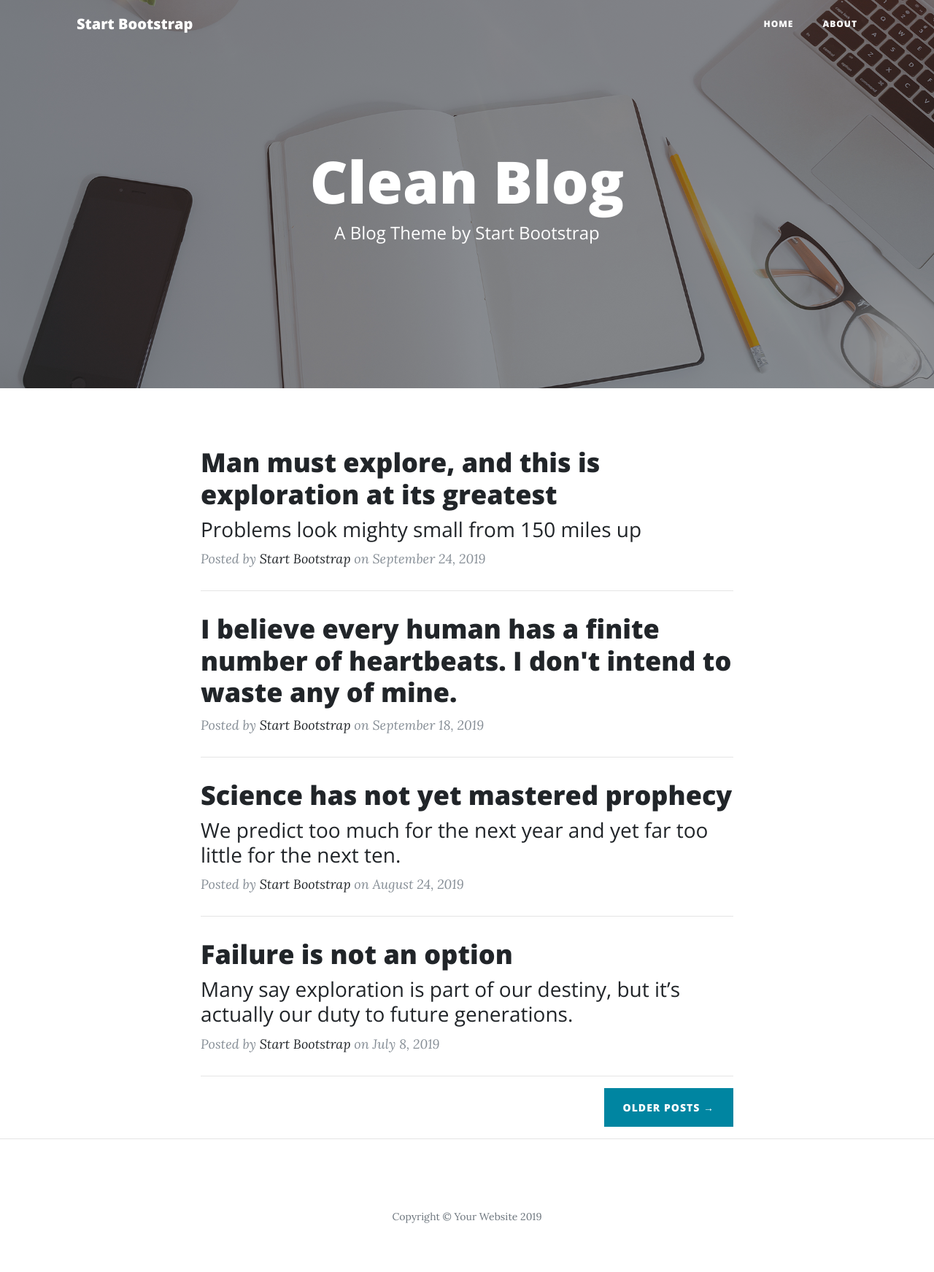
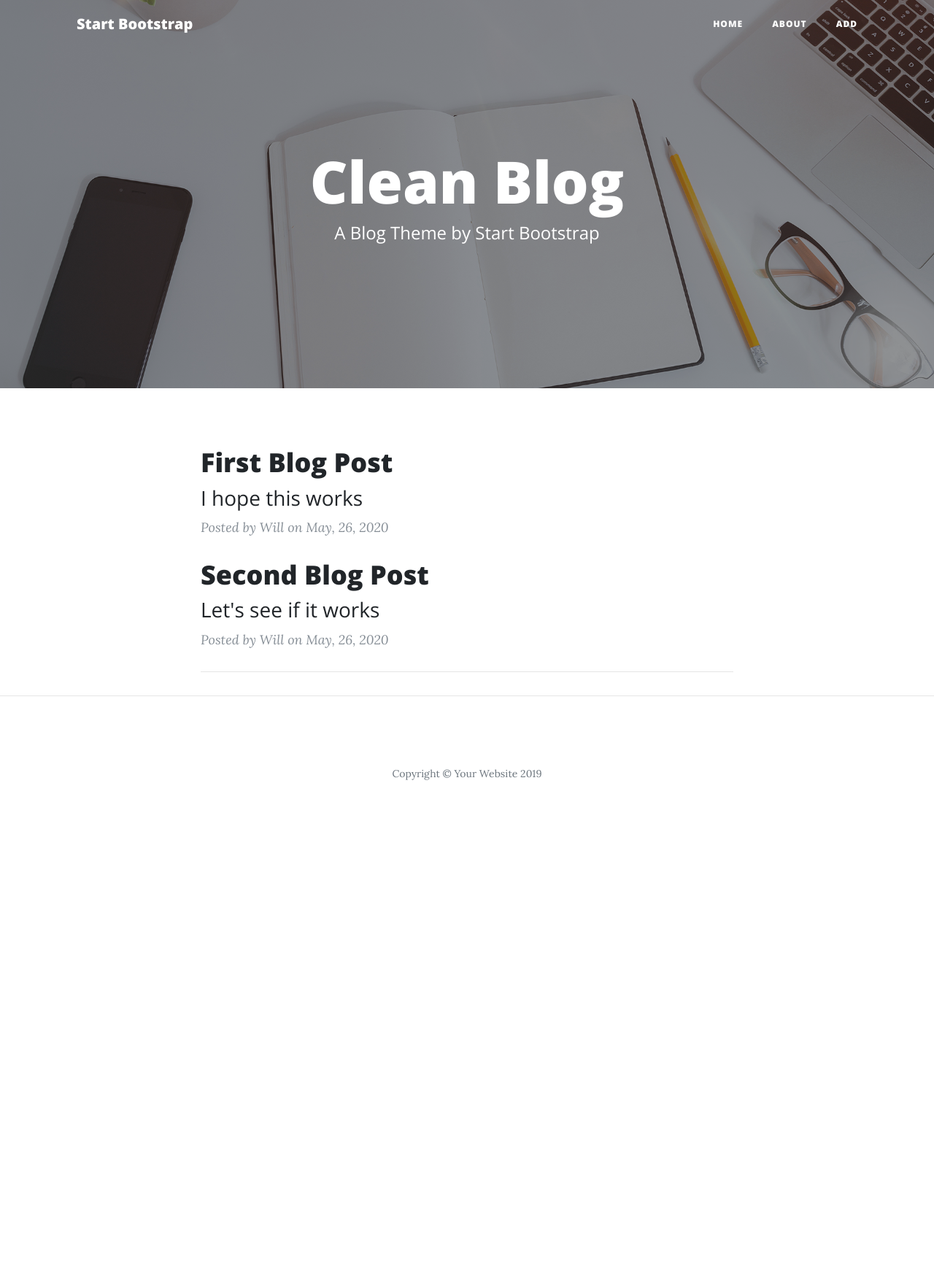
Before and after one commit to WilliamOtieno/blog_app, a Flask app: page / in a window 1280 px wide. Shown: the whole page at 73% size. After the commit the page ends 1069 px from the top, so only its background shows below. Run offline with Flask 2, Linux system fonts and the light colour scheme; data comes from the database, SQL or seed files in the repository; both versions use the stored data as it was after the commit; some libraries are stand-ins or nearby versions.

Commit message:
Final touches

```diff
--- a/app.py
+++ b/app.py
@@ -20,7 +20,8 @@ class Blogpost(db.Model):
 
 @app.route('/')
 def index():
-    return render_template('index.html')
+    posts = Blogpost.query.all()
+    return render_template('index.html', posts=posts)
 
 
 @app.route('/about')
@@ -32,8 +33,7 @@ def about():
 @app.route('/post/<int:post_id>')
 def post(post_id):
     post = Blogpost.query.filter_by(id=post_id).one()
-    date_posted = post.date_posted.strftime('%B, %d, %Y')
-    return render_template('post.html', post=post, date_posted=date_posted)
+    return render_template('post.html', post=post)
 
 
 @app.route('/add')
--- a/templates/about.html
+++ b/templates/about.html
@@ -44,6 +44,9 @@
                 </li>
                 <li class="nav-item">
                     <a class="nav-link" href="{{ url_for('about') }}">About</a>
+                </li>
+                <li class="nav-item">
+                    <a class="nav-link" href="{{ url_for('add') }}">Add</a>
                 </li>
             </ul>
         </div>
--- a/templates/add.html
+++ b/templates/add.html
@@ -44,6 +44,9 @@
                 </li>
                 <li class="nav-item">
                     <a class="nav-link" href="{{ url_for('about') }}">About</a>
+                </li>
+                <li class="nav-item">
+                    <a class="nav-link" href="{{ url_for('add') }}">Add</a>
                 </li>
             </ul>
         </div>
--- a/templates/index.html
+++ b/templates/index.html
@@ -45,6 +45,9 @@
                 <li class="nav-item">
                     <a class="nav-link" href="{{ url_for('about') }}">About</a>
                 </li>
+                <li class="nav-item">
+                    <a class="nav-link" href="{{ url_for('add') }}">Add</a>
+                </li>
             </ul>
         </div>
     </div>
@@ -69,63 +72,22 @@
 <div class="container">
     <div class="row">
         <div class="col-lg-8 col-md-10 mx-auto">
+            {% for post in posts %}
             <div class="post-preview">
-                <a href="post.html">
+                <a href="{{ url_for('post', post_id=post.id) }}">
                     <h2 class="post-title">
-                        Man must explore, and this is exploration at its greatest
+                        {{ post.title }}
                     </h2>
                     <h3 class="post-subtitle">
-                        Problems look mighty small from 150 miles up
+                        {{ post.subtitle }}
                     </h3>
                 </a>
                 <p class="post-meta">Posted by
-                    <a href="#">Start Bootstrap</a>
-                    on September 24, 2019</p>
+                    {{ post.author }}
+                    on {{ post.date_posted.strftime('%B, %d, %Y') }}</p>
             </div>
+            {% endfor %}
             <hr>
-            <div class="post-preview">
-                <a href="post.html">
-                    <h2 class="post-title">
-                        I believe every human has a finite number of heartbeats. I don't intend to waste any of mine.
-                    </h2>
-                </a>
-                <p class="post-meta">Posted by
-                    <a href="#">Start Bootstrap</a>
-                    on September 18, 2019</p>
-            </div>
-            <hr>
-            <div class="post-preview">
-                <a href="post.html">
-                    <h2 class="post-title">
-                        Science has not yet mastered prophecy
-                    </h2>
-                    <h3 class="post-subtitle">
-                        We predict too much for the next year and yet far too little for the next ten.
-                    </h3>
-                </a>
-                <p class="post-meta">Posted by
-                    <a href="#">Start Bootstrap</a>
-                    on August 24, 2019</p>
-            </div>
-            <hr>
-            <div class="post-preview">
-                <a href="post.html">
-                    <h2 class="post-title">
-                        Failure is not an option
-                    </h2>
-                    <h3 class="post-subtitle">
-                        Many say exploration is part of our destiny, but it’s actually our duty to future generations.
-                    </h3>
-                </a>
-                <p class="post-meta">Posted by
-                    <a href="#">Start Bootstrap</a>
-                    on July 8, 2019</p>
-            </div>
-            <hr>
-            <!-- Pager -->
-            <div class="clearfix">
-                <a class="btn btn-primary float-right" href="#">Older Posts &rarr;</a>
-            </div>
         </div>
     </div>
 </div>
--- a/templates/post.html
+++ b/templates/post.html
@@ -45,6 +45,9 @@
                 <li class="nav-item">
                     <a class="nav-link" href="{{ url_for('about') }}">About</a>
                 </li>
+                <li class="nav-item">
+                    <a class="nav-link" href="{{ url_for('add') }}">Add</a>
+                </li>
             </ul>
         </div>
     </div>
@@ -61,7 +64,7 @@
                     <h2 class="subheading">{{ post.subtitle }}</h2>
                     <span class="meta">Posted by
               {{ post.author }}
-              on {{ date_posted }}</span>
+              on {{ post.date_posted.strftime('%B, %d, %Y') }}</span>
                 </div>
             </div>
         </div>
```
Also changed, not shown: blog.db.
